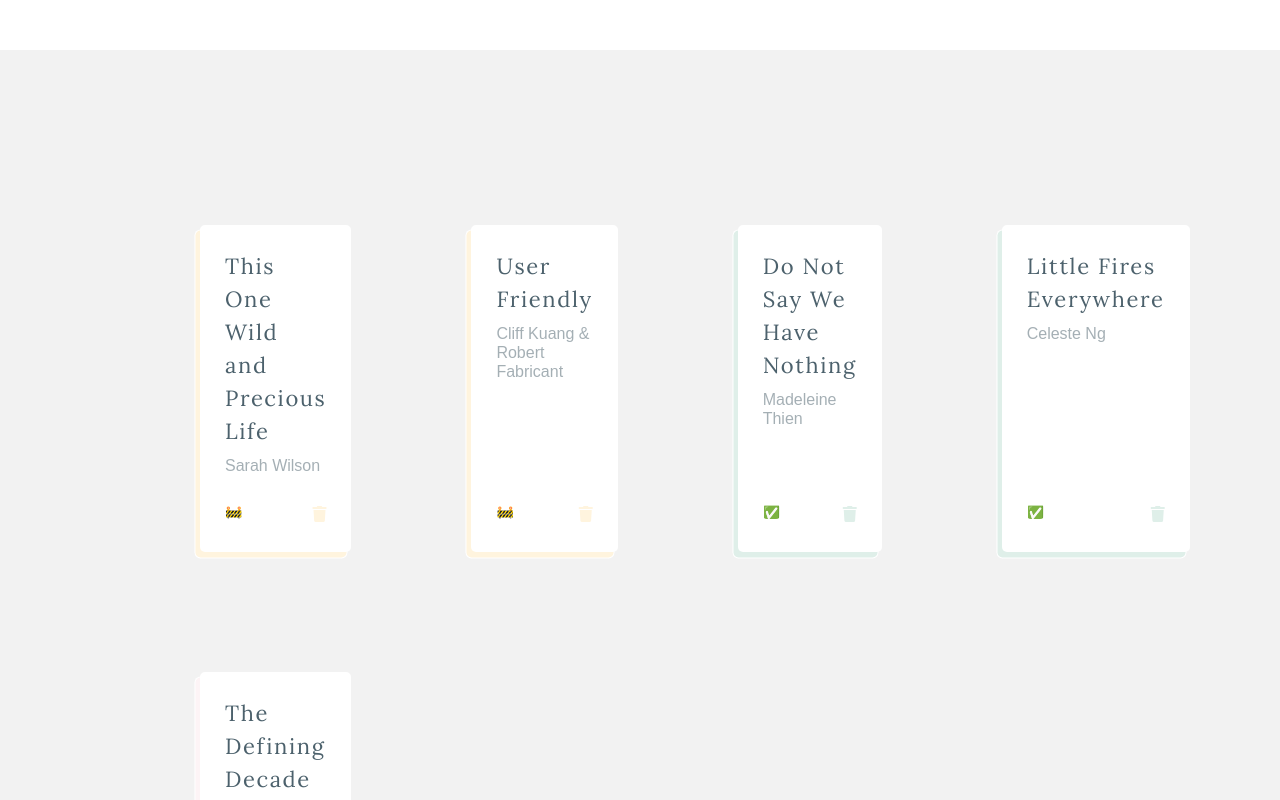
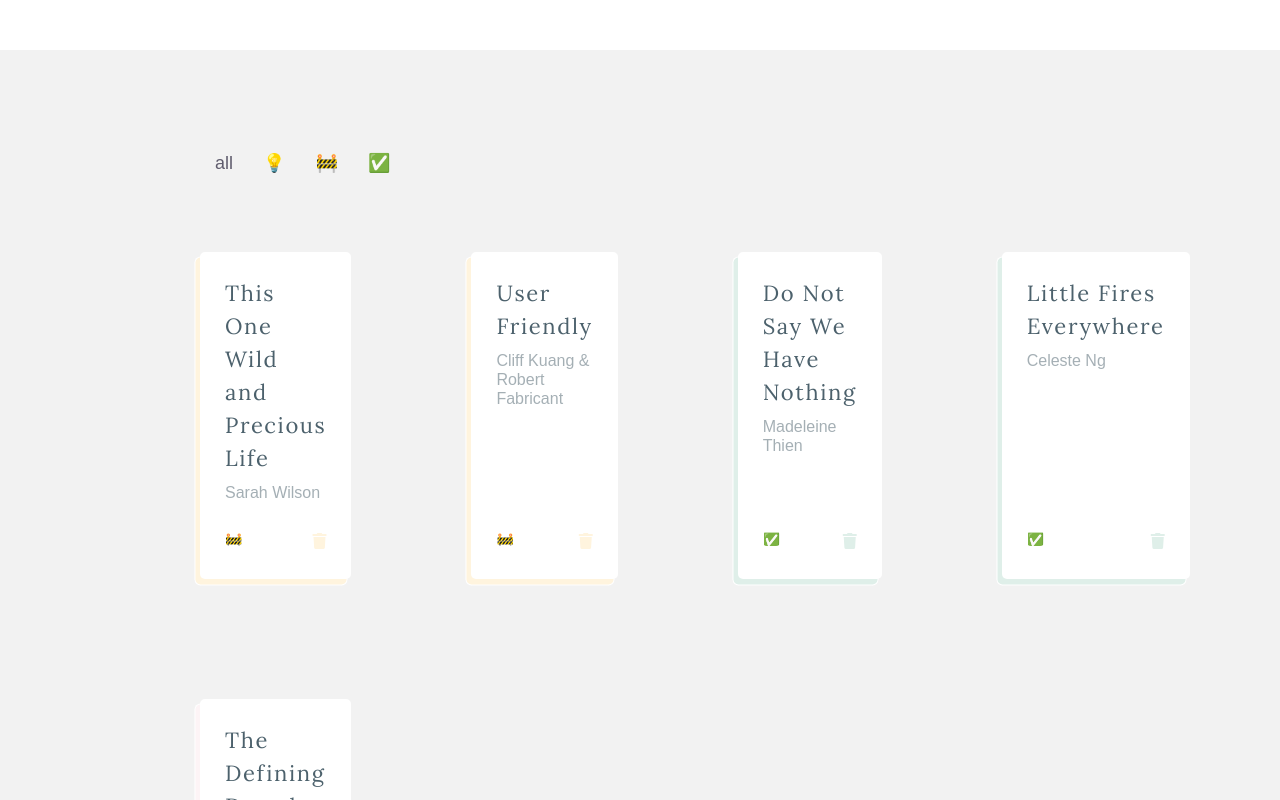
Before and after one commit to kunkunzhu/mini-lib, a React (Create React App) app: page / in a window 1280 px wide. Shown: the part 860-1660 px from the top of the page. Built offline with nearby package versions, Linux system fonts and the light colour scheme; a web font is replaced by a local one.

Commit message:
change into array of book objects

```diff
--- a/src/App.js
+++ b/src/App.js
@@ -1,13 +1,17 @@
-import React from "react";
+import React, { useState } from "react";
 import Header from "./components/Header/Header";
 import Library from "./components/Library/Library";
+import { books } from "./info/prestoredInfo"
 import './App.css';
 
 export default function Home() {
+  const [libBooks, setLibBooks] = useState(books)
+  // start with empty list -> useState([])
+
   return (
     <div className="app">
       <Header/>
-      <Library/>
+      <Library books={libBooks} />
     </div>
     );
 }
--- a/src/components/Library/Library.jsx
+++ b/src/components/Library/Library.jsx
@@ -1,58 +1,51 @@
-import React from "react";
+import React, { useState } from "react";
 import * as BookCardStyles from "./BookCardStyles"
-import { BookDisplay } from "./LibraryStyles"
-import { books } from "../../info/prestoredInfo"
+import { BookDisplay, DisplayOptions } from "./LibraryStyles"
 
-const renderBookDisplay = () => {
-    let bookDisplayArray = []
-    // function changeProgress(i) {
-    //     if (books[i][2] ==="💡") {
-    //         books[i][2] = "🚧";
-    //     }
-    // }
-    for (let i=0; i<books.length; i++) {
-        let bookInfo = books[i]
-        let progress = bookInfo[2]
-        bookDisplayArray.push(
+const Library = (props) => {
+    const { books } = props
+    const [show, setShow] = useState("all")
+
+    let booksToShow = books
+    if (show !== "all") {
+        console.log(show) // why not work
+        booksToShow = books.filter(book => book.progress === {show})
+    }
+
+    return(
+         <>
+            <DisplayOptions>
+                <span onClick={()=> setShow("all")}>all</span>
+                <span onClick={()=> setShow("💡")}>💡</span>
+                <span onClick={()=> setShow("🚧")}>🚧</span>
+                <span onClick={()=> setShow("✅")}>✅</span>
+            </DisplayOptions>
+            <BookDisplay>
+                {booksToShow.map(book => {
+                    let progress = book.progress
+                    console.log(progress)
+                    return (
                     <BookCardStyles.BookWrapper
                         progress={progress}
-                // onClick={changeProgress(i)}
+                        key={book.id}
                     >
                         <BookCardStyles.BookInfo>
-                    <h3 className="title">{bookInfo[0]}</h3>
-                    <h4 className="author">{bookInfo[1]}</h4>
+                            <h3 className="title">{book.title}</h3>
+                            <h4 className="author">{book.author}</h4>
                         </BookCardStyles.BookInfo>
                         <BookCardStyles.Buttons progress={progress}>
                             <button className="progress">{progress}</button>
                             <button className="remove">
-                        <i class="fas fa-trash"> </i>
+                                <i className="fas fa-trash"> </i>
                             </button>
                         </BookCardStyles.Buttons>
                     </BookCardStyles.BookWrapper>
                     )
-    }
-    return bookDisplayArray
-}
-
-// renderProjectCells = () => {
-//     const projects = ['voicenoted', 'technova']
-//     let projectArray = []
-//     for(let i = 0; i < projects.length; i++) {
-//         const project = ProjectsInfo[projects[i]]
-//         projectArray.push(
-//             <ProjectBox project={project}/>
-//         )
-//     }
-//     return projectArray
-// }
-
-const Library = () => {
-
-    return(
-        <BookDisplay>
-            {renderBookDisplay()}
+                })}
             </BookDisplay>
+        </>
     )
 }
 
+
 export default Library;
--- a/src/components/Library/LibraryStyles.jsx
+++ b/src/components/Library/LibraryStyles.jsx
@@ -1,9 +1,28 @@
 import styled from "styled-components"
 
 export const BookDisplay = styled.div`
-    padding: 50px 200px 50px 200px;
+    padding: 0px 200px 50px 200px;
     display: grid;
     grid-template-columns: repeat(4, 1fr);
     grid-gap: 120px;
     margin-top: 125px;
 `
+
+export const DisplayOptions = styled.div`
+    margin-bottom: -50px;
+    margin-top: 100px;
+    margin-left: 200px;
+    span {
+        font-size: 18px;
+        color: var(--night);
+        font-family: var(--txt-font);
+        padding: 15px;
+        &:hover {
+            font-style: italic;
+            opacity: 0.7;
+            color: var(--flora);
+            background: var(--white);
+            cursor: crosshair;
+        }
+    }
+`
--- a/src/components/NavBar/Navbar.jsx
+++ b/src/components/NavBar/Navbar.jsx
@@ -1,17 +1,17 @@
 import React, { useState } from "react";
-import Modal from "react-bootstrap/Modal";
+// import Modal from "react-bootstrap/Modal";
 import { NavWrapper } from "../Header/headerStyles";
 import BookButton from "../BookButton/BookButton"
 
-const AccountModal = () => {
-  return (
-    <Modal></Modal>
-  )
-}
+// const AccountModal = () => {
+//   return (
+//     <Modal></Modal>
+//   )
+// }
 
 const Navbar = () => {
   const [account, setAccount] = useState(false);
-  const [accountModalShow, setAccountModalShow] = useState(false);
+  // const [accountModalShow, setAccountModalShow] = useState(false);
 
   return (
     <NavWrapper>
@@ -21,7 +21,7 @@ const Navbar = () => {
             <button
               onClick={() => {
                 setAccount(true);
-                setAccountModalShow(true);
+                // setAccountModalShow(true);
               }}
             >
               Log In.
--- a/src/info/prestoredInfo.js
+++ b/src/info/prestoredInfo.js
@@ -1,7 +1,32 @@
 export const books = [
-    ["This One Wild and Precious Life", "Sarah Wilson",  "🚧"],
-    ["User Friendly", "Cliff Kuang & Robert Fabricant", "🚧"],
-    ["Do Not Say We Have Nothing", "Madeleine Thien", "✅"],
-    ["Little Fires Everywhere", "Celeste Ng", "✅"],
-    ["The Defining Decade", "Meg Jay", "💡"]
+        {
+        id: 1,
+        title: "This One Wild and Precious Life",
+        author: "Sarah Wilson",
+        progress: "🚧"
+    },
+    {
+        id: 2,
+        title: "User Friendly",
+        author: "Cliff Kuang & Robert Fabricant",
+        progress: "🚧"
+    },
+    {
+        id: 3,
+        title: "Do Not Say We Have Nothing",
+        author: "Madeleine Thien",
+        progress: "✅"
+    },
+    {
+        id: 4,
+        title: "Little Fires Everywhere",
+        author: "Celeste Ng",
+        progress: "✅"
+    },
+    {
+        id: 5,
+        title: "The Defining Decade",
+        author: "Meg Jay",
+        progress: "💡"
+    },
 ]
```
Also changed, not shown: 1 other file (tests, documents, lock files or other folders). Lines whose indentation alone changed are shown as unchanged.
